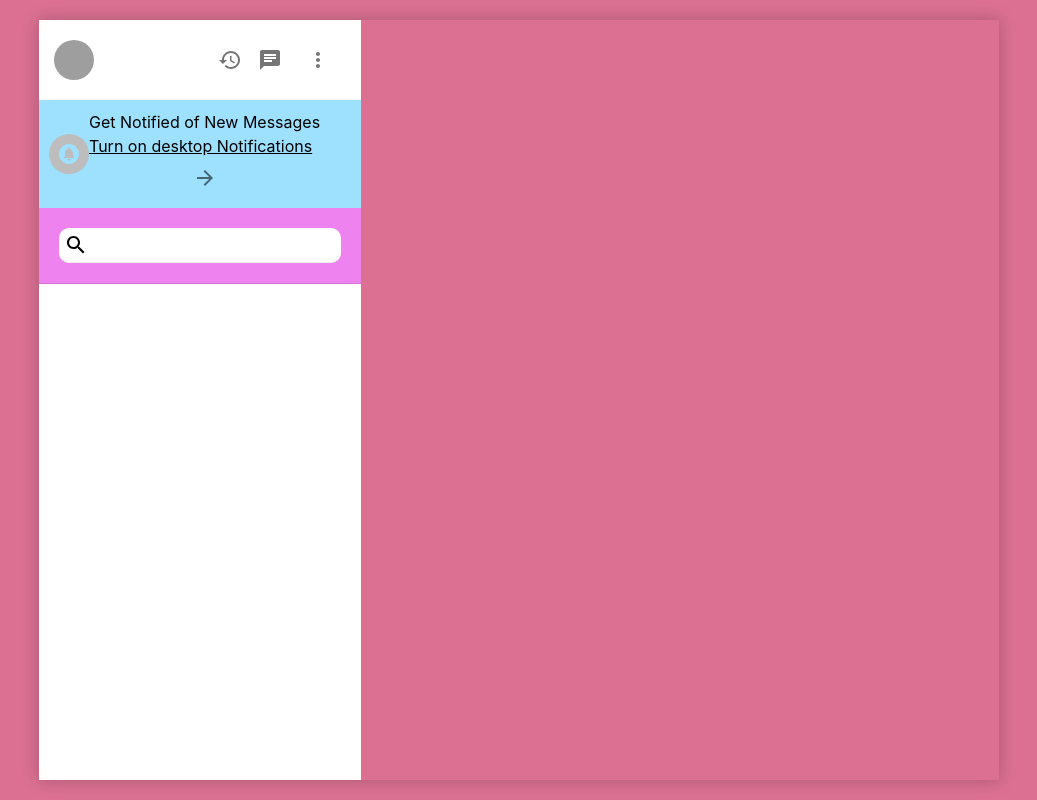
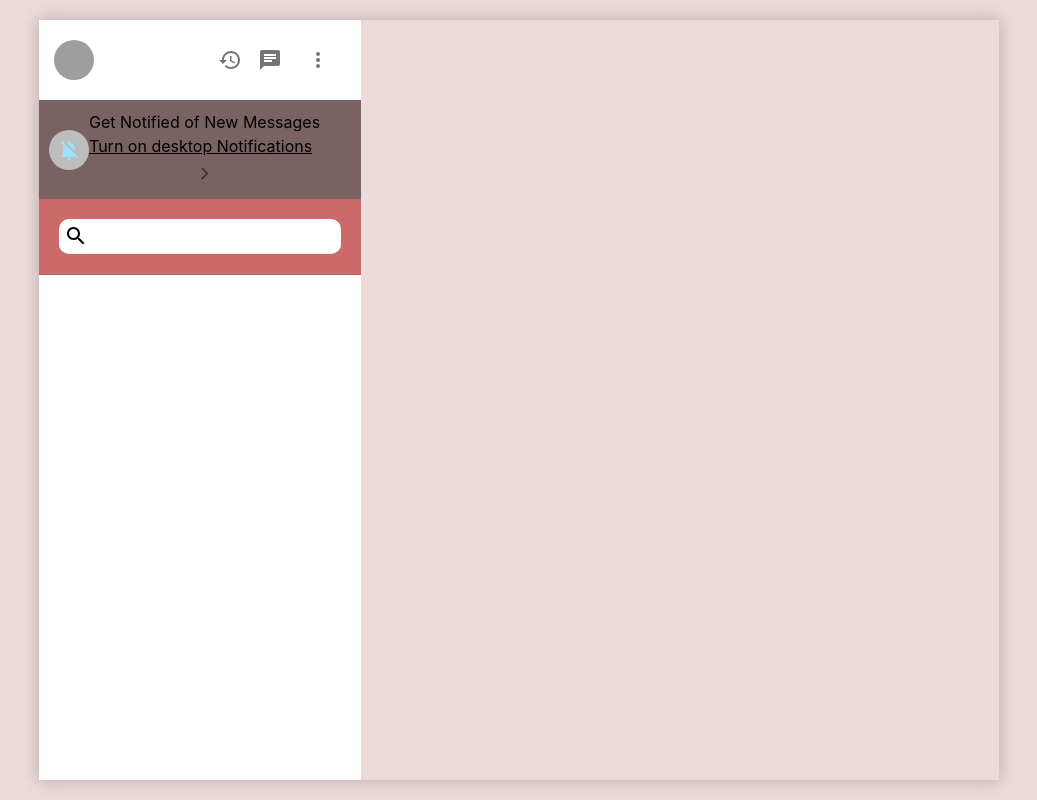
Before and after one commit to MorganeFanon/Whatsup, a Next.js app: page / in a window 1280 px wide. Shown: the whole page, without its empty margins (121-1158 px from the left). Built offline with nearby package versions, Linux system fonts and the light colour scheme; grey boxes are pictures that could not be loaded.

Commit message:
modif colors

```diff
--- a/styles/components/Sidebar.js
+++ b/styles/components/Sidebar.js
@@ -6,8 +6,8 @@ import ChatIcon from '@mui/icons-material/Chat';
 import CustomVerticalMore from './CustomVerticalMore';
 import HistoryIcon from '@mui/icons-material/History';
 import SearchIcon from '@mui/icons-material/Search';
-import CircleNotificationsIcon from '@mui/icons-material/CircleNotifications';
-import ArrowForwardIcon from '@mui/icons-material/ArrowForward';
+import ArrowForwardIosRoundedIcon from '@mui/icons-material/ArrowForwardIosRounded';
+import NotificationsOffRoundedIcon from '@mui/icons-material/NotificationsOffRounded';
 
 
 
@@ -45,7 +45,7 @@ const Sidebar = () => {
             </Header>
             <Notification>
                 <NotificationAvatar>
-                    <CircleNotificationsIcon  style={{ color: '#9DE1FE'}} />
+                    <NotificationsOffRoundedIcon  style={{ color: '#9DE1FE'}} />
                 </NotificationAvatar>
                 <NotificationText>
                     <div >Get Notified of New Messages</div>
@@ -53,7 +53,7 @@ const Sidebar = () => {
 
                     </div>
                     <a href="#"><u>Turn on desktop Notifications</u></a>
-                    <IconButton><ArrowForwardIcon /></IconButton>
+                    <IconButton><ArrowForwardIosRoundedIcon style={{width: 15, height: 15}} /></IconButton>
                 </NotificationText>
             </Notification>
             <SearchChat>
@@ -98,7 +98,7 @@ const UserAvatar = styled(Avatar)`
 
 const IconsGroup = styled.div``
 const SearchChat = styled.div`
-background-color: #ee82ee;
+background-color: #bd3e3ec5;
 border-bottom: 1px solid rgba(0, 0, 0, 0.1);
 padding: 20px;
 `
@@ -121,7 +121,7 @@ const SearchBar = styled.div`
     justify-content: sapce-around;
           align-items: center;
           padding: 10px;
-          background-color: #9DE1FE;
+          background-color: #381313a9;
     `
     const NotificationAvatar = styled(Avatar)`
         background-color: white;
--- a/styles/globals.css
+++ b/styles/globals.css
@@ -4,7 +4,7 @@ body {
   margin: 0;
   font-family: -apple-system, BlinkMacSystemFont, Segoe UI, Roboto, Oxygen,
     Ubuntu, Cantarell, Fira Sans, Droid Sans, Helvetica Neue, sans-serif;
-  background:palevioletred;  }
+  background:#eddada;  }
 
 a {
   color: inherit;
```
